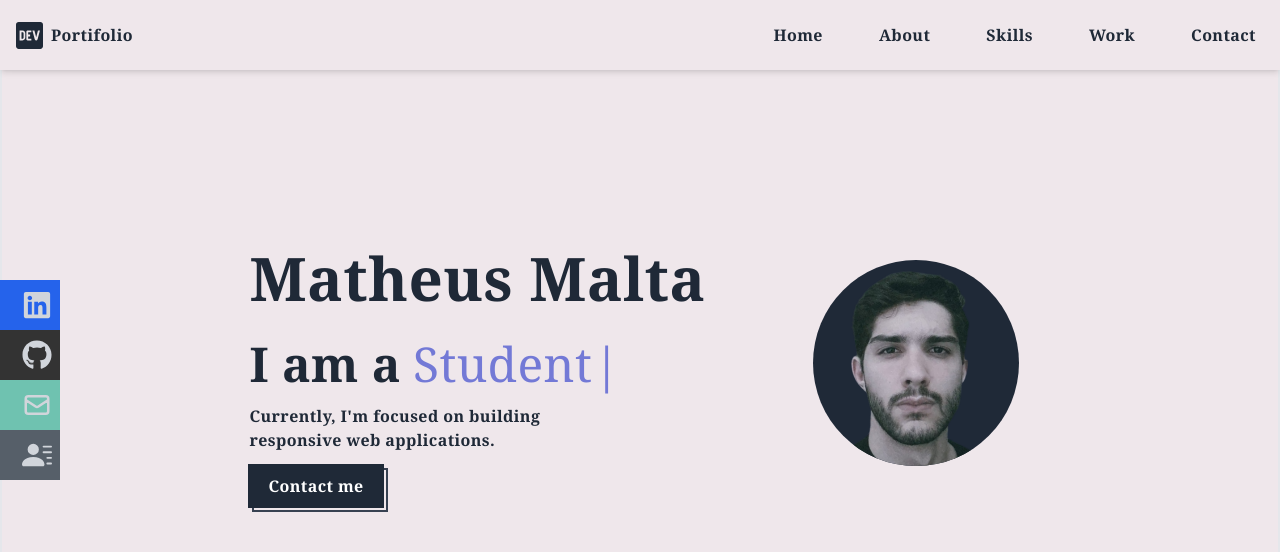
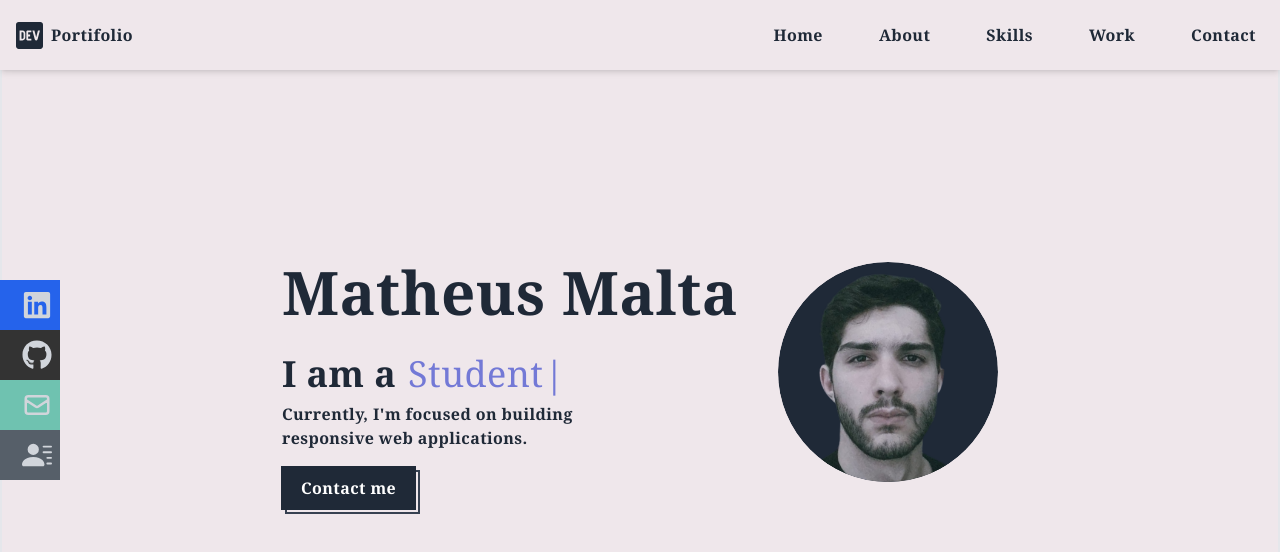
Before and after one commit to MatheusMalta002/portifolio-react, a React (Vite) app: page / in a window 1280 px wide. Shown: the top 552 px of the page. Built offline with nearby package versions, Linux system fonts and the light colour scheme.

Commit message:
adjusting adaptability

```diff
--- a/src/components/Home/Home.jsx
+++ b/src/components/Home/Home.jsx
@@ -4,30 +4,25 @@ import Typewriter from 'typewriter-effect'
 import image from '../../assets/photo.png'
 import { motion } from 'framer-motion'
 
-
 function Home() {
 
     return (
         <>
-        <section className='min-w-screen min-h-screen flex flex-col justify-start items-center border-2 px-[40px] '>
+        <section className='min-w-screen min-h-screen flex flex-col justify-start items-center border-2 px-[50px] sm:px-[300px] xs:px-[200px]'>
             {/* Social Icons */}
             <Social_Icons />
             {/* main container */}
-            <motion.div className='flex  justify-center items-center w-full flex-row min-h-screen pt-[75px] xs:pb-10'
-                initial={{opacity:0, x:-100}}
-                animate={{opacity:1, x:0}}
-                transition={{duration: "1"}} >
-
-                <div className='flex md:flex-row '>
-
-                <div className='flex font-custom flex-col items-start justify-center text-gray-800 xs:pb-[80px] pr-[10px] '>
-                    <h1 className='flex 2xl:text-7xl md:text-6xl sm:text-6xl xs:text-6xl transition-text
-                    duration-500 xs:whitespace-normal sm:whitespace-normal md:whitespace-nowrap mb-4'>
+            <motion.div className='flex  justify-center items-center flex-row min-h-screen pt-[75px] xs:pb-10  flex-shrink-0'
+            initial={{opacity:0, x:-100}} animate={{opacity:1, x:0}} transition={{duration: "1"}} >
+                <div className='flex md:flex-row sm:flex-col-reverse xs:flex-col-reverse'>
+                    <div className='flex font-custom flex-col items-start justify-center text-gray-800 xs:mt-7 sm:mt-14 md:mt-0 xs:mb-16'>
+                        <h1 className='flex 2xl:text-7xl md:text-6xl sm:text-5xl xs:text-[40px] transition-all duration-500 whitespace-nowrap  xs:mb-5 sm:mb-5 md:mb-8'>
                             Matheus Malta
                         </h1>
-
-                    <h1 className=' xs:text-3xl sm:text-4xl md:text-5xl flex text-center mt-4 xs:pt-10 md:pt-0 transition-all duration-500'>
+                        <h1 className=' xs:text-3xl sm:text-4xl md:text-4xl  transition-all duration-500 whitespace-nowrap flex  xs:mb-3 sm:mb-3 md:mb-2'>
+                            <span className='w-full text-center'>
                                 I am a
+                            </span>
                             <span className='text-[#7379d6] font-medium  flex items-center pl-3'>
                                 <Typewriter
                                     options={{
@@ -38,27 +33,20 @@ function Home() {
                                 />
                             </span>
                         </h1>
-
-                    <p className='py-4 text-gray-800 sm:max-w-[70%] '>
+                        <p className='text-gray-800 whitespace-normal flex-shrink-0 xs:mb-5 sm:mb-5 md:mb-5 md:w-[75%] sm:w-[75%]'>
                             Currently, I'm focused on building responsive web applications.
                         </p>
-
-                    <div>
                         <button className='btn_Contact ml-[3px]'>
                             Contact me
                         </button>
                     </div>
-                </div>
-                <div className='xs:hidden sm:hidden md:flex h-full  flex-col items-center justify-center pb-[80px]'>
-                    <div className=' w-[230px] h-[230px] rounded-full flex p-3 justify-center items-center overflow-hidden'>
+
+                    {/* IMAGEM */}
+                    <div className='h-full w-full flex items-center justify-center md:ml-10 xs:ml-0'>
+                        <div className=' md:w-[220px] md:h-[220px] sm:w-[200px] sm:h-[200px] xs:w-[180px] xs:h-[180px] rounded-full overflow-hidden transition-all duration-500'>
                             <img src={image} alt="photo" className='object-cover w-full h-full rounded-full bg-gray-800' />
                         </div>
                     </div>
-                {/* <div className='xs:hidden sm:hidden md:flex flex-col items-center justify-start pb-[80px]'>
-                    <div className=' w-[200px] h-[200px] rounded-[10px] flex  justify-center bg-gray-800 items-center relative'>
-                        <img src={image} alt="photo" className='object-cover  rounded-[10px] w-[150px] shadow-xl bg-[#EFE7EB] h-[200px] absolute bottom-[-20px]' />
-                    </div>
-                </div> */}
                 </div>
             </motion.div>
         </section>
--- a/src/index.css
+++ b/src/index.css
@@ -3,15 +3,10 @@
 @tailwind utilities;
 
 
-@import url('https://fonts.googleapis.com/css2?family=Edu+SA+Beginner&display=swap');
-
 html {
   scroll-behavior: smooth;
-  font-family:system-ui, -apple-system, BlinkMacSystemFont, 'Segoe UI',
-      Roboto, Oxygen, Ubuntu, Cantarell, 'Open Sans', 'Helvetica Neue', sans-serif;
 
 }
-
 
 @layer base {
   body {
@@ -21,10 +16,6 @@ html {
         @apply px-2;
         @apply cursor-pointer;
         @apply ml-10 text-xs  text-gray-800
-    }
-
-    h1{
-      /* @apply font-family: 'Preahvihear', sans-serif; */
     }
 
     .btn_Contact{
@@ -41,7 +32,6 @@ html {
     .font-custom {
       font-family:Cambria, Cochin, Georgia, Times, 'Times New Roman', serif;
       font-weight: bold;
-
     }
 
 }
```
Lines whose indentation alone changed are shown as unchanged.
